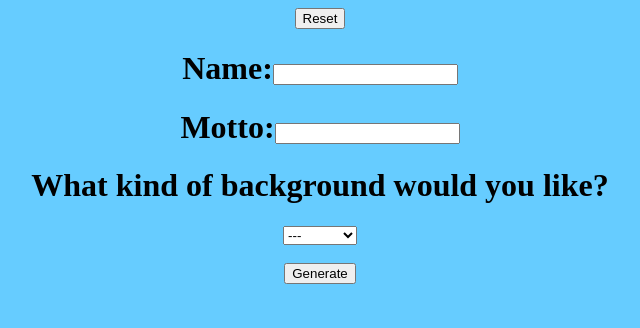
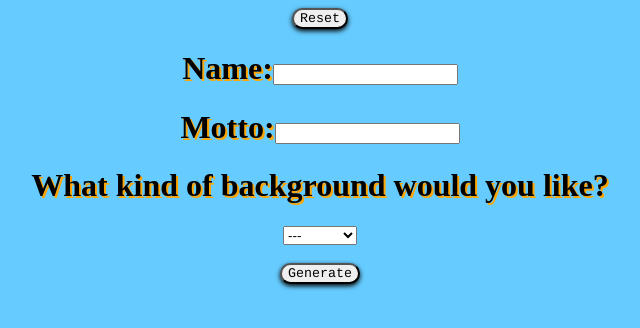
Before and after one commit to stellal5059/banner-generator, a plain HTML site: page index.html in a window 1280 px wide. Shown: the whole page, without its empty margins (320-960 px from the left). Drawn offline with nearby package versions, Linux system fonts and the light colour scheme.

Commit message:
FINAL PRODUCT

```diff
--- a/index.html
+++ b/index.html
@@ -41,8 +41,7 @@
       width: 500px;
       display: none;
       margin: 0 auto;
-      /*line-height:100px;*/
-
+      /*line-height:200px;*/
     }
 
     #name2,
@@ -55,12 +54,20 @@
     body {
       background-color: #66CCFF;
       text-align: center;
+    text-shadow: 2px 1.5px orange;
+
+    }
+    button{
+      color:Black;
+      font-family:Courier;
+      border-radius: 12px;
+      box-shadow: 0 2px 5px 0 black;
     }
   </style>
 </head>
 
 <body>
-  <button type='reset' id='reset'>Reset</button>
+  <em><button type='reset' id='reset'>Reset</button></em>
   <h1> Name:<input type='text' id='name'></h1>
   <h1> Motto:<input type= 'text' id='motto'></h1>
   <h1 id='background'>What kind of background would you like?</h1>
```
